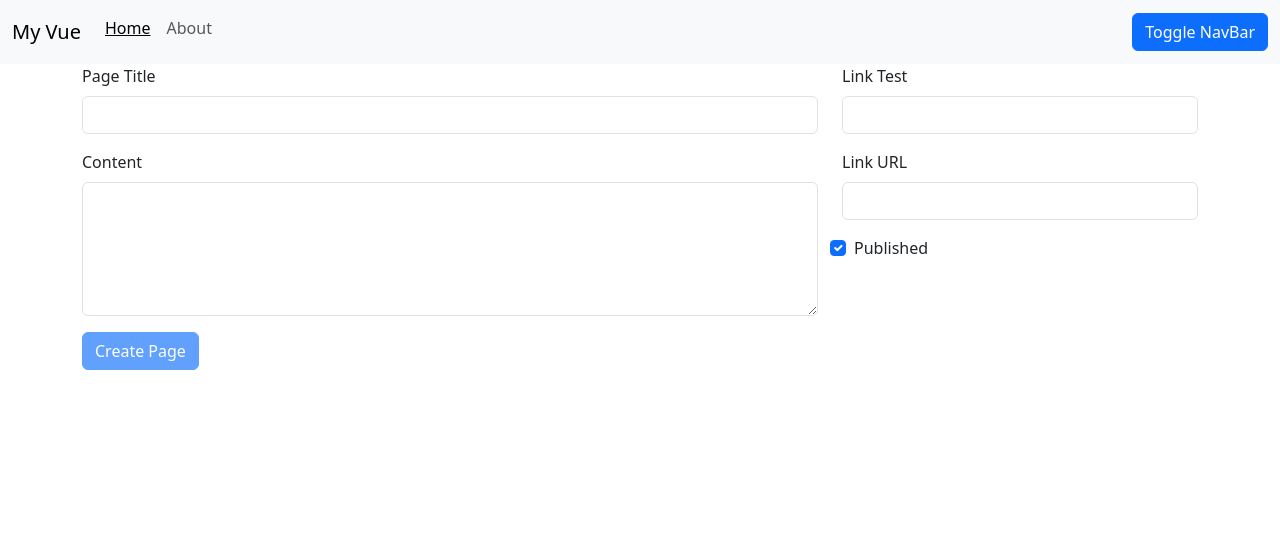
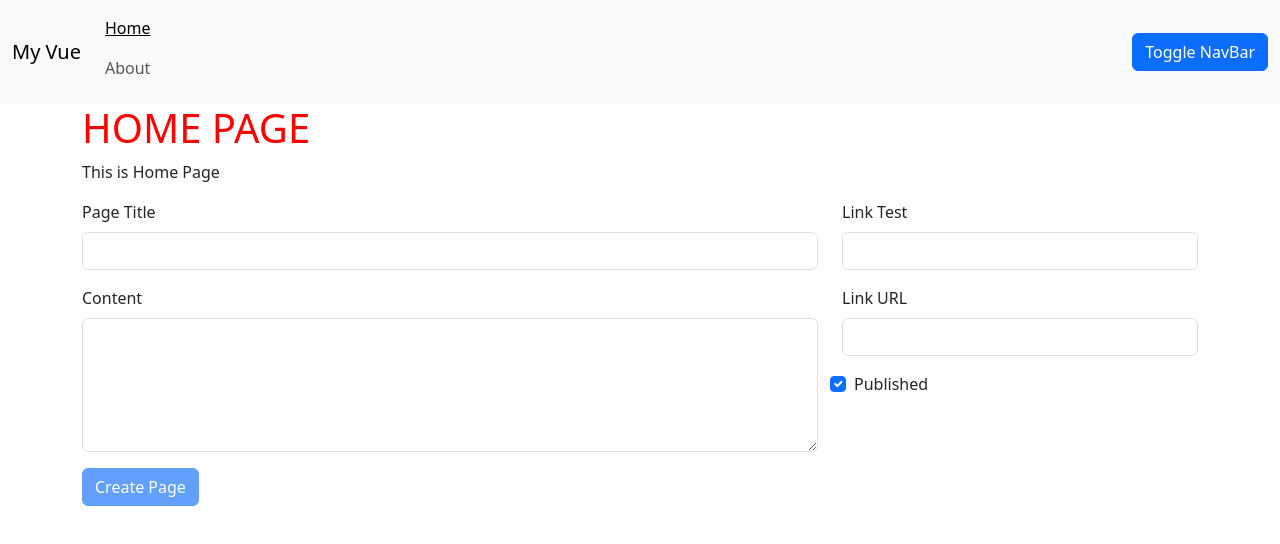
Before and after one commit to Dipesh1jain/vue-start-spa, a Vue app: page / in a window 1280 px wide. Shown: the top 544 px of the page. Built offline with nearby package versions, Linux system fonts and the light colour scheme; the HTML template or start-up script is replaced by a standard one.

Commit message:
Writing a Global Event Bus

```diff
--- a/src/App.vue
+++ b/src/App.vue
@@ -1,11 +1,11 @@
 <template>
   <navbar :pages="pages"  :active-Page="activePage"
-    :nav-link-click="(index)=>activePage= index"></navbar>
+></navbar>
 
 <!--using if statement if pages.lenght is 0 PageViewer components will not be called -->
 
-    <!-- <page-viewer v-if="pages.length>0"
-    :page="pages[activePage]"></page-viewer> -->
+    <page-viewer v-if="pages.length>0"
+    :page="pages[activePage]"></page-viewer>
     <!-- listining  an event  using '@;' sign'-->
 <create-page
 @page-created="pageCreated">
@@ -25,7 +25,10 @@ export default {
     CreatePage
   },
   created(){
-   this.getPages()
+   this.getPages();
+   this.$bus.$on('navbarlinkActivatied',(index)=>{
+    this.activePage= index
+   });
   },
   data() {
     return {
--- a/src/components/CreatePage.vue
+++ b/src/components/CreatePage.vue
@@ -72,6 +72,7 @@ export default{
             {
                 return false;
             }
+            return true;
         }
     }],
     computed:{
--- a/src/components/Navbar.vue
+++ b/src/components/Navbar.vue
@@ -12,7 +12,7 @@
       <ul class="navbar-nav me-auto mb-2 mb-lb-0">
         <!-- how normal HTML works -add more links for  future make more list items -->
         <!-- nowusing VUE's "v-for" derective which is just like for-in loop to create a multiple copies of list based on Links arr size  -->
-        <li v-for="(page, index) in publishedPages" class="nav-item" :key="index">
+        <li>
           <!-- in order to bind the data with 'href' we use directive "v-bind" or simply ":" before the property
                                     this will bind the data lets say to a link , coz '{{}}' these braces handles JS code and we simply want the link for href attriubte-->
           <!-- "v-on:" or "@ "direictive used to handle the on click or onmouseover function-->
@@ -21,19 +21,13 @@
                                         HTml based on the condition if activePage == index
                                         NOT: if a property take Hyphens "- " then need to add " '' " brakects to consider it as string
                                         syntax ------ :class:{'propertyName=condition','propertyName2':boolean ........}-->
-          <!-- <a
-            class="nav-link"
-            :class="{ active: activePage == index }"
-            aria-current="page"
-            :href="page.link.url"
-            :title="`this link goes to ${page.link.text} page`"
-            @click.prevent="navLinkClick(index)"
-            >{{ page.link.text }}
-          </a> -->
+
           <navbar-link
+           v-for="(page, index) in publishedPages" class="nav-item" :key="index"
             :page="page"
+            :index="index"
             :isActive="activePage == index"
-            @click.prevent="navLinkClick(index)"
+            @activated="$emit('activated')"
           ></navbar-link>
         </li>
       </ul>
@@ -57,7 +51,7 @@ export default {
       return this.pages.filter(p=>p.published);
     }
   },
-  props: ["pages", "activePage", "navLinkClick"],
+  props: ["pages", "activePage"],
   data() {
     return {
       theme: "light",
--- a/src/components/NavbarLink.vue
+++ b/src/components/NavbarLink.vue
@@ -1,16 +1,19 @@
 <template>
-    <a
+<li>
+            <a
             class="nav-link"
             :class="activeClasses"
             aria-current="page"
             :href="page.link.url"
             :title="`this link goes to ${page.link.text} page`"
+            @click.prevent="$bus.$emit('navbarlinkActivatied',index)"
             >{{ page.link.text }}
-          </a>
+          </a></li>
+
 </template>
 <script>
 export default{
-    props:['page','isActive'],
+    props:['page','index','isActive'],
     computed:{
         activeClasses(){
             return{
--- a/src/main.js
+++ b/src/main.js
@@ -2,4 +2,8 @@ import {createApp,VueElement} from 'vue';
 import App from './App.vue'
 // importing bootstrap for css
 import '../node_modules/bootstrap/dist/css/bootstrap.css'
-createApp(App).mount('#app')
+import $bus from './utils/Events.js'
+
+const app= createApp(App)// with this line of cod ewe can add any property as a part of globla property which can be asscessed by any component
+app.config.globalProperties.$bus = $bus;
+app.mount('#app')
--- /dev/null
+++ b/src/utils/Events.js
@@ -0,0 +1,20 @@
+const events = new Map();
+
+export default {
+  $on(eventName, fn) {
+    // if no event is created wewill create one!
+    if (!events.has(eventName)) {
+      events.set(eventName, []);
+    }
+    events.get(eventName).push(fn);
+  },
+
+  $off(eventName, fn) {
+    throw{message:'Not implemented'};
+  },
+  $emit(eventName,data){
+    if(events.has(eventName)){
+        events.get(eventName).forEach(fn =>fn(data));
+    }
+  }
+};
```
